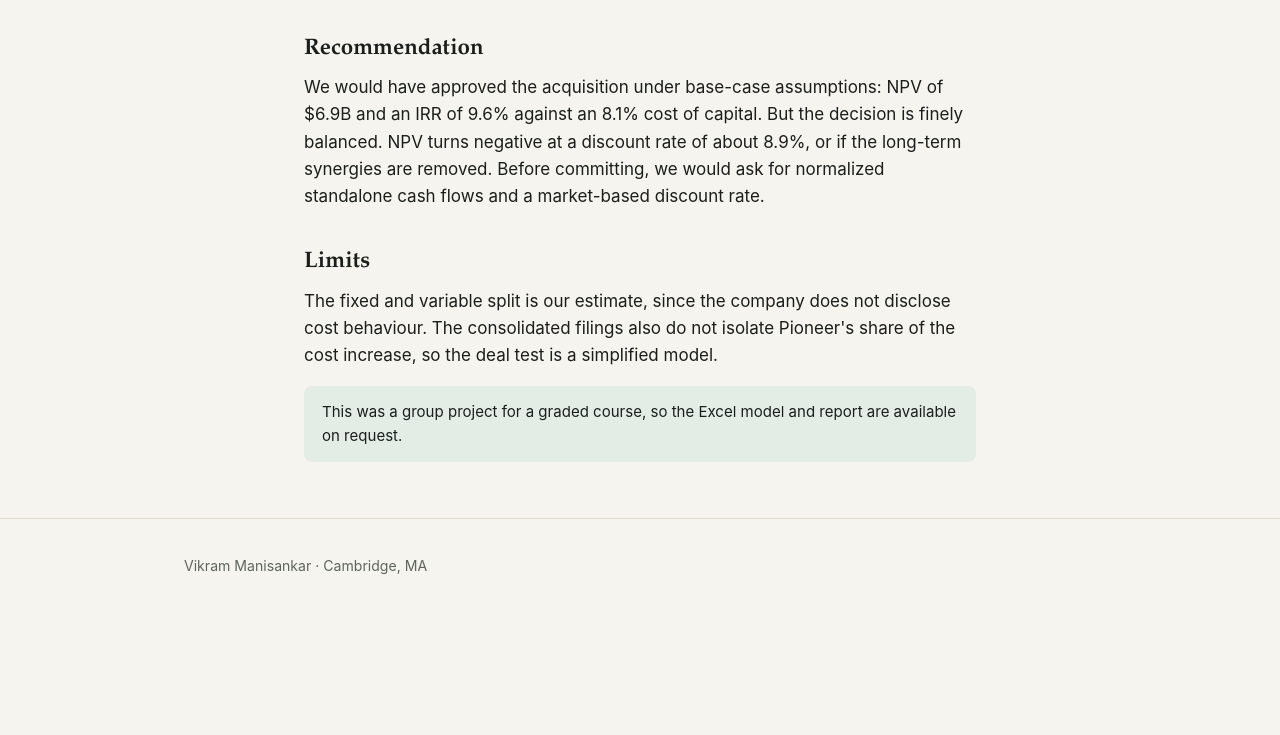
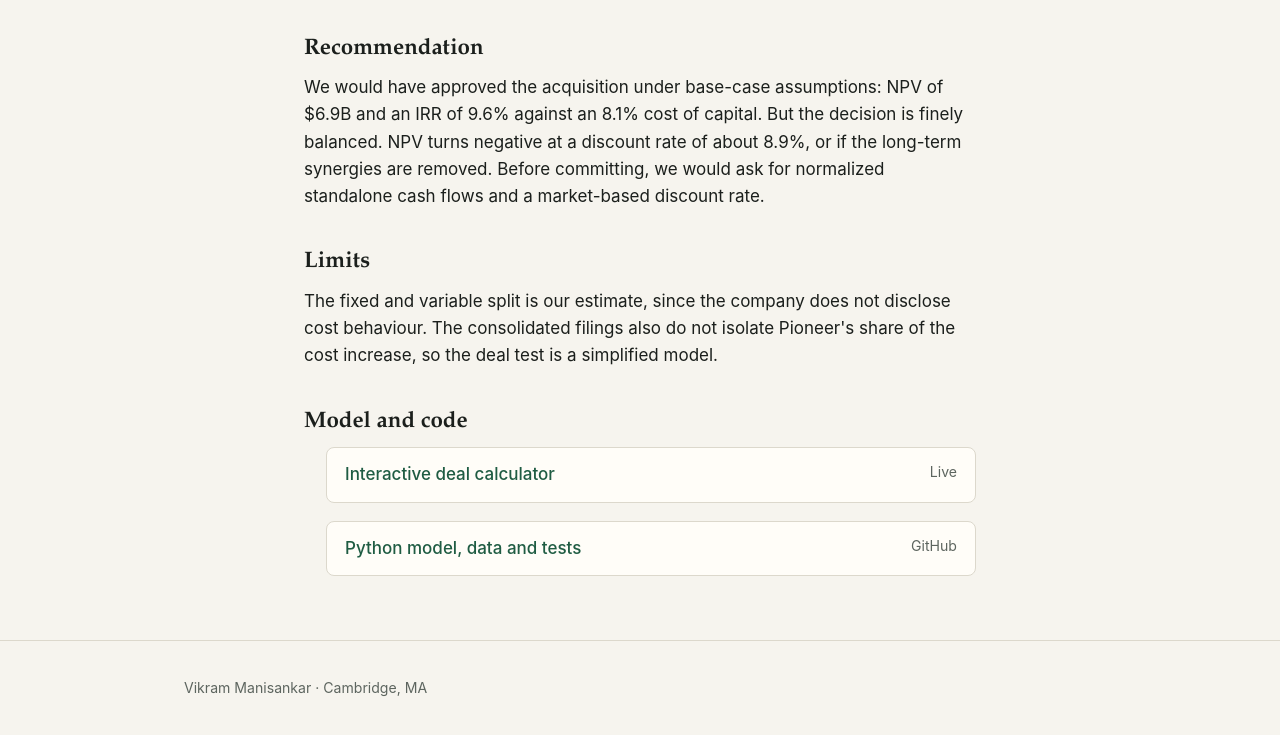
Before and after one commit to vikrammanisankar26-cpu/vikrammanisankar26-cpu.github.io, a plain HTML site: page projects/exxon-pioneer.html in a window 1280 px wide. Shown: the part 1743-2478 px from the top of the page. Before the commit the page ends 2376 px from the top, so only its background shows below. Drawn offline with Linux system fonts and the light colour scheme.

Commit message:
Add files via upload

```diff
--- a/projects/exxon-pioneer.html
+++ b/projects/exxon-pioneer.html
@@ -75,7 +75,11 @@
     <h2>Limits</h2>
     <p>The fixed and variable split is our estimate, since the company does not disclose cost behaviour. The consolidated filings also do not isolate Pioneer's share of the cost increase, so the deal test is a simplified model.</p>
 
-    <p class="callout">This was a group project for a graded course, so the Excel model and report are available on request.</p>
+    <h2>Model and code</h2>
+    <ul class="files">
+      <li><a href="https://vikrammanisankar26-cpu.github.io/exxon-pioneer-valuation/">Interactive deal calculator <span>Live</span></a></li>
+      <li><a href="https://github.com/vikrammanisankar26-cpu/exxon-pioneer-valuation">Python model, data and tests <span>GitHub</span></a></li>
+    </ul>
   </div>
 </main>
 
```
